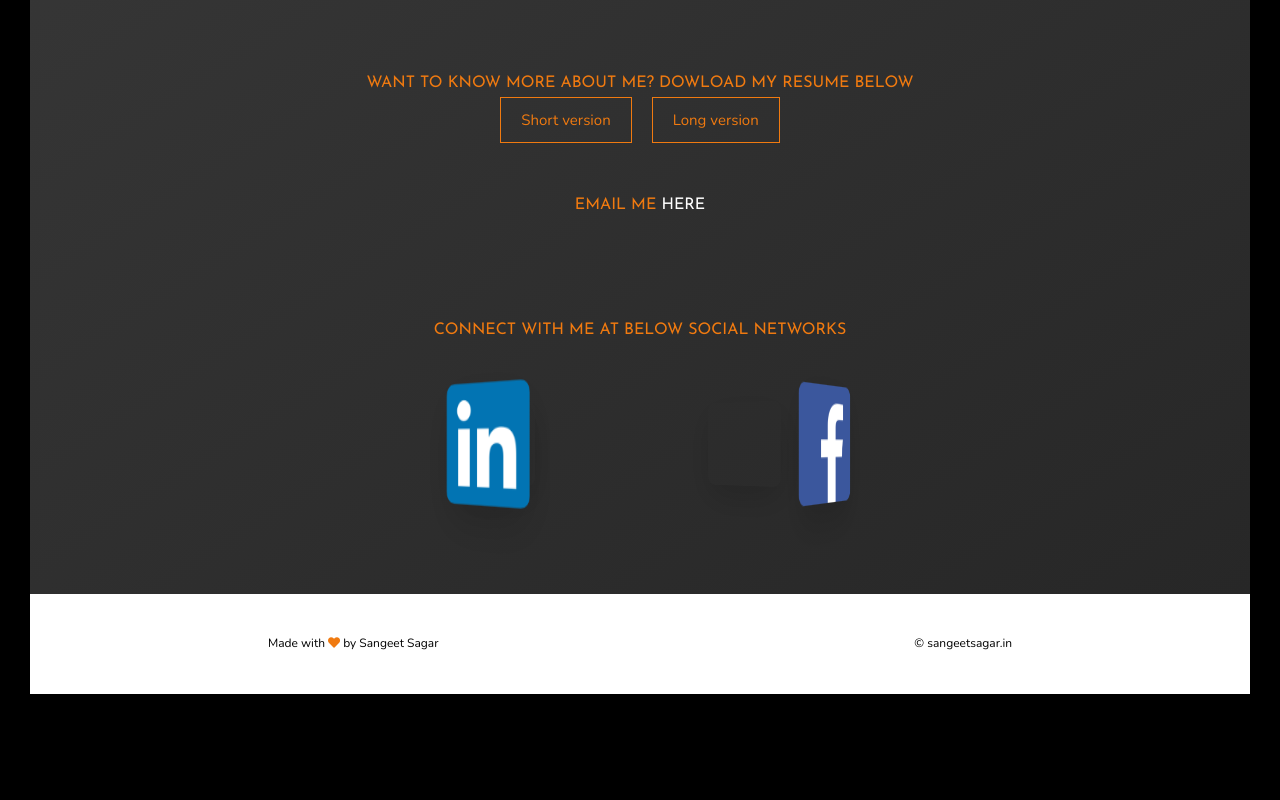
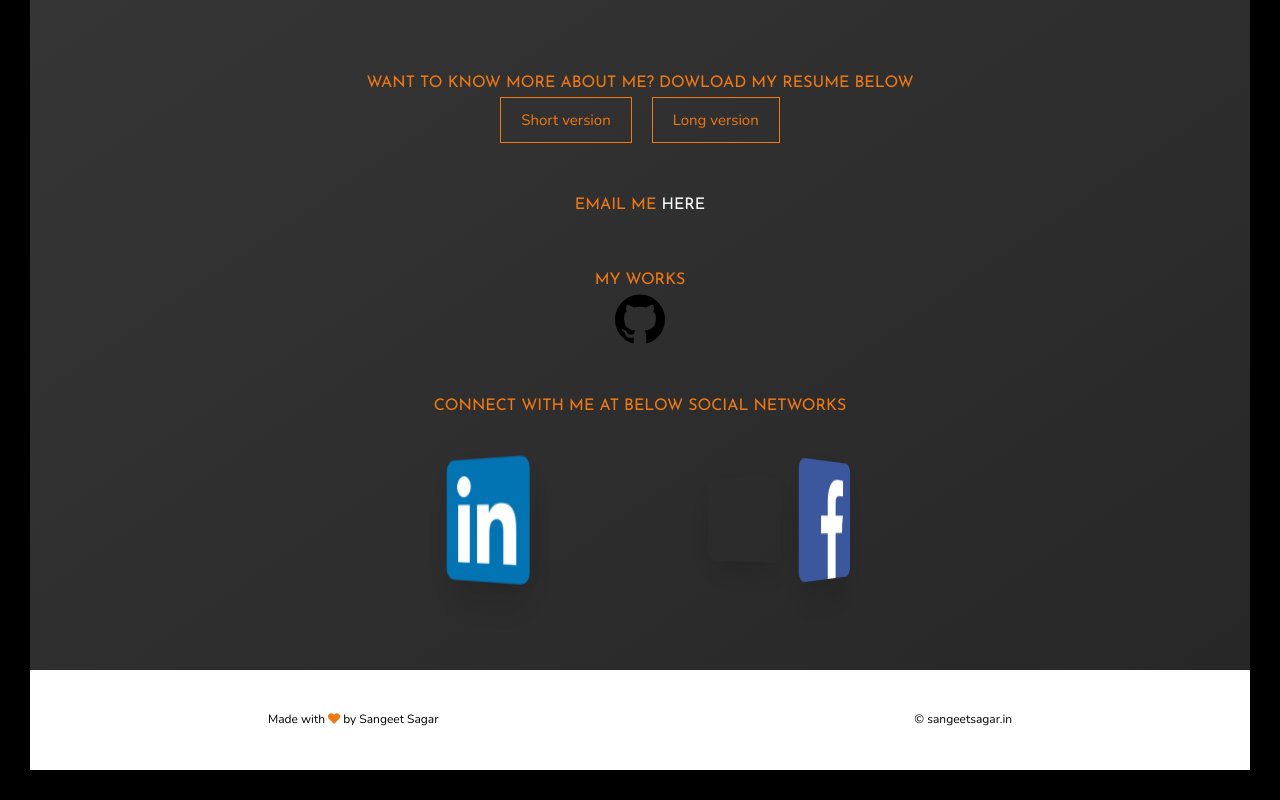
Before and after one commit to sagar02501/PortfolioWebsite, a website: page index.html in a window 1280 px wide. Shown: the part 3693-4493 px from the top of the page. Before the commit the page ends 4417 px from the top, so only its background shows below. Drawn offline with nearby package versions, Linux system fonts and the light colour scheme; files that its build step writes are made by us from their sources.

Commit message:
added github repo link

```diff
--- a/index.html
+++ b/index.html
@@ -277,10 +277,14 @@
                         <a href="./Sangeet_LongResume.pdf" download>Long version</a>
                     </div>
                 </div>
-                <div class="contact-email m-b-100">
+                <div class="contact-email m-b-50">
                     <h3 class="heading-3">Email me
                         <a href="mailto:sagar02501@gmail.com?Subject=Hi Sangeet!">here</a>
                     </h3>
+                </div>
+                <div class="contact-github m-b-50">
+                    <h3 class="heading-3">My Works</h3>
+                    <img src="./img/github.svg" alt="Github" onclick="window.open('https://github.com/sagar02501')">
                 </div>
                 <div class="contact-social">
                     <h3 class="heading-3 m-b-50 center">Connect with me at below social networks</h3>
--- a/sass/pages/_contact.scss
+++ b/sass/pages/_contact.scss
@@ -37,6 +37,17 @@
         color: #fff;
     }
 }
+.contact-github {
+    display: flex;
+    flex-direction: column;
+    align-items: center;
+
+    img {
+        cursor: pointer;
+        height: 50px;
+        width: 50px
+    }
+}
 
 .contact-social {
     display: flex;
```
Also changed, not shown: img/github.svg (added).
